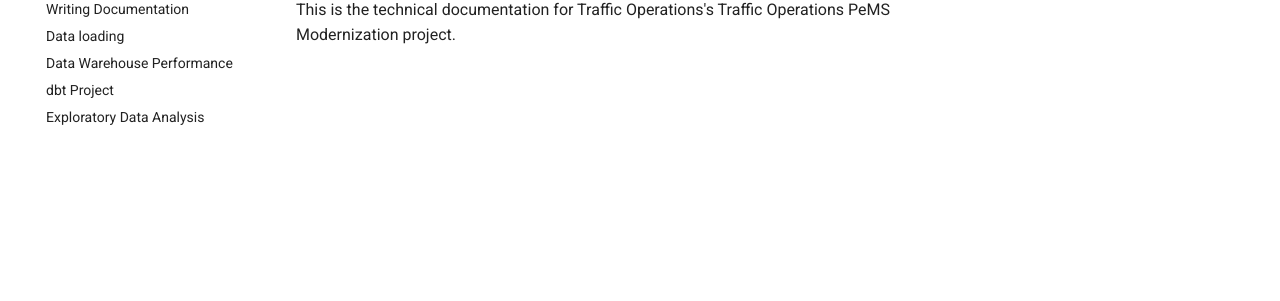
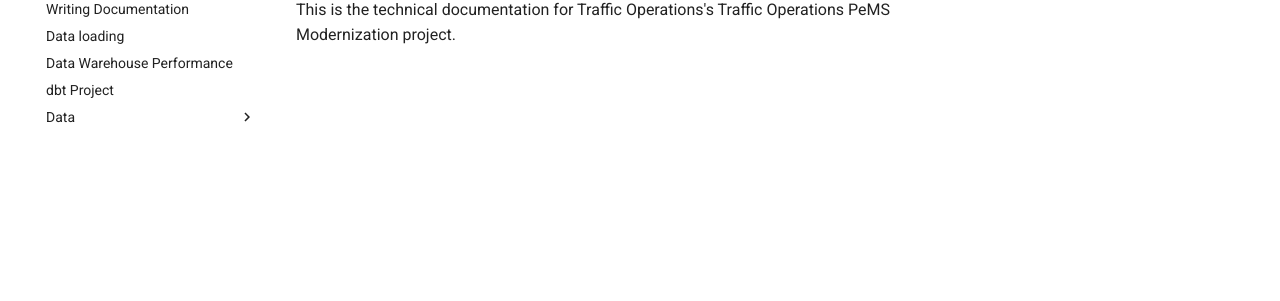
Before and after one commit to cagov/caldata-mdsa-caltrans-pems, an MkDocs documentation site: the page built from docs/index.md, in a window 1280 px wide. Shown: the part 183-484 px from the top of the page. Built offline with MkDocs 1.6.1 and Material for MkDocs 9.7.7, drawn with Linux system fonts in a browser that asks for light colours; some of the changed lines change nothing that is shown.

Commit message:
front facing github pages navigation update

```diff
--- a/mkdocs.yml
+++ b/mkdocs.yml
@@ -28,4 +28,6 @@
   - Data loading: data-loading.md
   - Data Warehouse Performance: data-warehouse-performance.md
   - dbt Project: dbt_docs/index.html
-  - Exploratory Data Analysis: exploratory-data-analysis.md
+  - Data:
+      - Exploratory Data Analysis: data/exploratory-data-analysis.md
+      - Data Relay: data/data-relay.md
```
